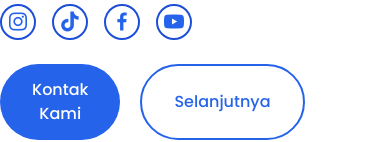
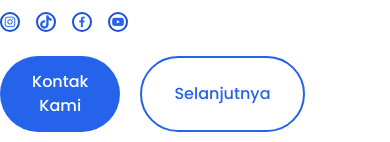
Before and after one commit to VinoSheesh/Qmodels, a website: page public/index.html in a window 390 px wide. Shown: the part 492-634 px from the top of the page. Drawn offline with nearby package versions, Linux system fonts and the light colour scheme; a web font is replaced by a local one.

Commit message:
update responsive again

```diff
--- a/public/index.html
+++ b/public/index.html
@@ -82,17 +82,17 @@
 
             <div class="flex flex-row w-full h-fit gap-4">
                 <a href=""
-                    class="text-blue-600 hover:text-white hover:bg-blue-600 transition-all duration-200 border-2 rounded-full border-blue-700 w-9 h-9 flex items-center justify-center"><i
-                        class='bx bxl-instagram text-2xl p-1'></i></a>
+                    class="text-blue-600 hover:text-white hover:bg-blue-600 transition-all duration-200 border-2 rounded-full border-blue-700 2xl:w-9 xl:w-9 lg:w-8 md:w-7 sm:w-6 w-5 2xl:h-9 xl:h-9 lg:h-8 md:h-7 sm:h-6 h-5 flex items-center justify-center"><i
+                        class='bx bxl-instagram 2xl:text-2xl xl:text-2xl lg:text-xl md:text-lg sm:text-base text-sm p-1'></i></a>
                 <a href=""
-                    class="text-blue-600 hover:text-white hover:bg-blue-600 transition-all duration-200 border-2 rounded-full border-blue-700 w-9 h-9 flex items-center justify-center"><i
-                        class='bx bxl-tiktok text-2xl'></i></a>
+                    class="text-blue-600 hover:text-white hover:bg-blue-600 transition-all duration-200 border-2 rounded-full border-blue-700 2xl:w-9 xl:w-9 lg:w-8 md:w-7 sm:w-6 w-5 2xl:h-9 xl:h-9 lg:h-8 md:h-7 sm:h-6 h-5 flex items-center justify-center"><i
+                        class='bx bxl-tiktok 2xl:text-2xl xl:text-2xl lg:text-xl md:text-lg sm:text-base text-s p-1'></i></a>
                 <a href=""
-                    class="text-blue-600 hover:text-white hover:bg-blue-600 transition-all duration-200 border-2 rounded-full border-blue-700 w-9 h-9 flex items-center justify-center""text-blue-600"><i
-                        class='bx bxl-facebook text-2xl'></i></a>
+                    class="text-blue-600 hover:text-white hover:bg-blue-600 transition-all duration-200 border-2 rounded-full border-blue-700 2xl:w-9 xl:w-9 lg:w-8 md:w-7 sm:w-6 w-5 2xl:h-9 xl:h-9 lg:h-8 md:h-7 sm:h-6 h-5 flex items-center justify-center"><i
+                        class='bx bxl-facebook 2xl:text-2xl xl:text-2xl lg:text-xl md:text-lg sm:text-base text-sm p-1'></i></a>
                 <a href=""
-                    class="text-blue-600 hover:text-white hover:bg-blue-600 transition-all duration-200 border-2 rounded-full border-blue-700 w-9 h-9 flex items-center justify-center"><i
-                        class='bx bxl-youtube text-2xl'></i></a>
+                    class="text-blue-600 hover:text-white hover:bg-blue-600 transition-all duration-200 border-2 rounded-full border-blue-700 22xl:w-9 xl:w-9 lg:w-8 md:w-7 sm:w-6 w-5 2xl:h-9 xl:h-9 lg:h-8 md:h-7 sm:h-6 h-5 flex items-center justify-center"><i
+                        class='bx bxl-youtube 2xl:text-2xl xl:text-2xl lg:text-xl md:text-lg sm:text-base text-sm p-1'></i></a>
             </div>
 
 
```
Also changed, not shown: public/css/output.css.
